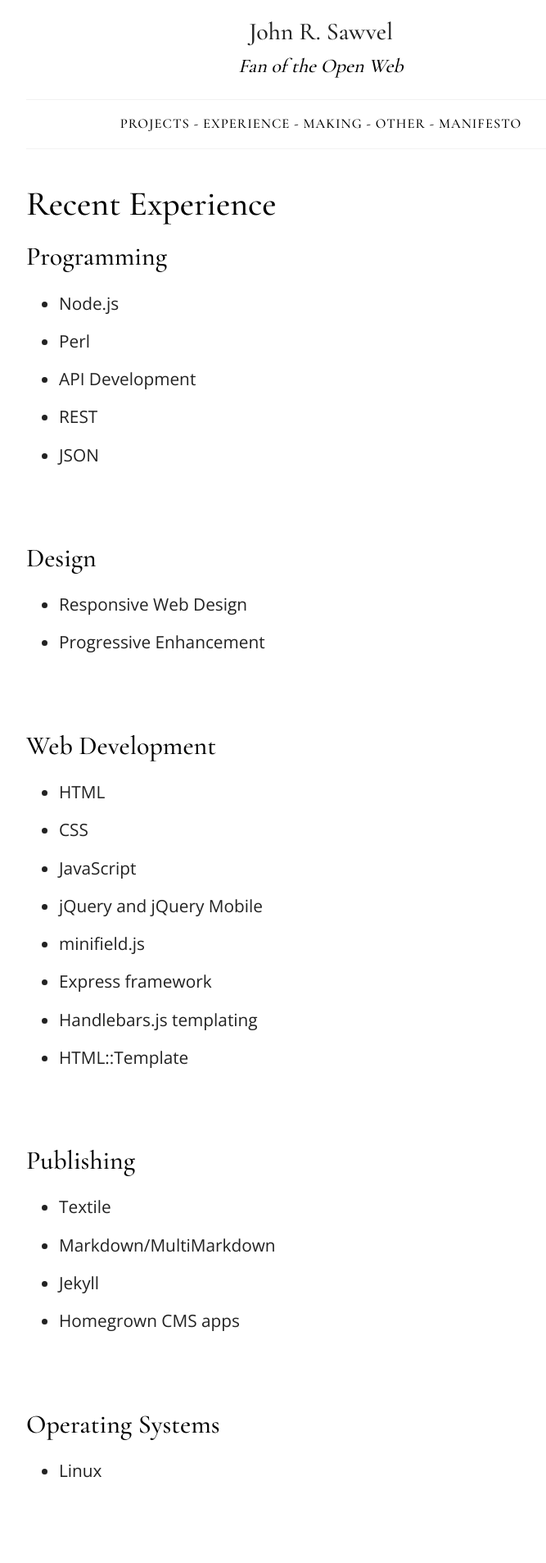
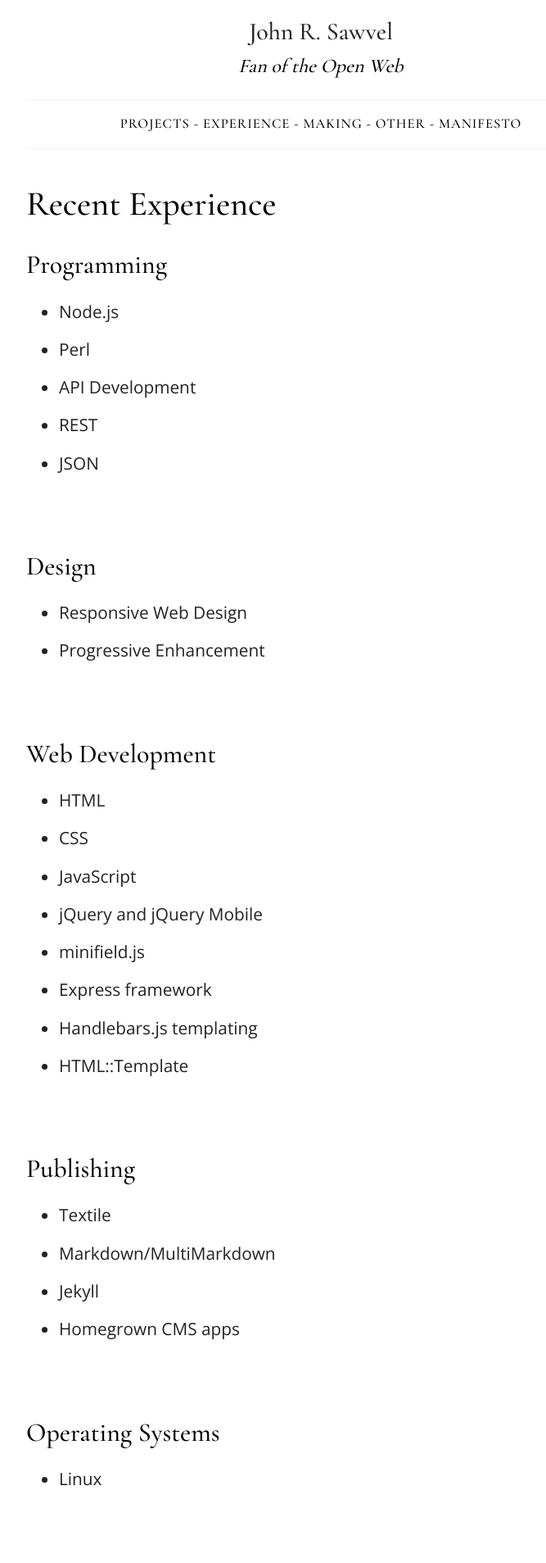
Before and after one commit to jrsawvel/jrsawvel.github.io, a Jekyll site: the page built from _posts/2016-09-10-experience.md, in a window 1280 px wide. Shown: the top 1907 px of the page at 82% size, without its empty margins (248-915 px from the left). Built offline with Jekyll 4.4.1, drawn with Linux system fonts in a browser that asks for light colours.

Commit message:
Update 2016-09-10-experience.md

```diff
--- a/_posts/2016-09-10-experience.md
+++ b/_posts/2016-09-10-experience.md
@@ -4,7 +4,7 @@
 ---
 
 
-<h3 id="programming" style="margin-top:20px;padding-top:0;">Programming</h3>
+<h3 id="programming" style="margin-top:30px;padding-top:0;">Programming</h3>
 
 * Node.js
 * Perl
```
